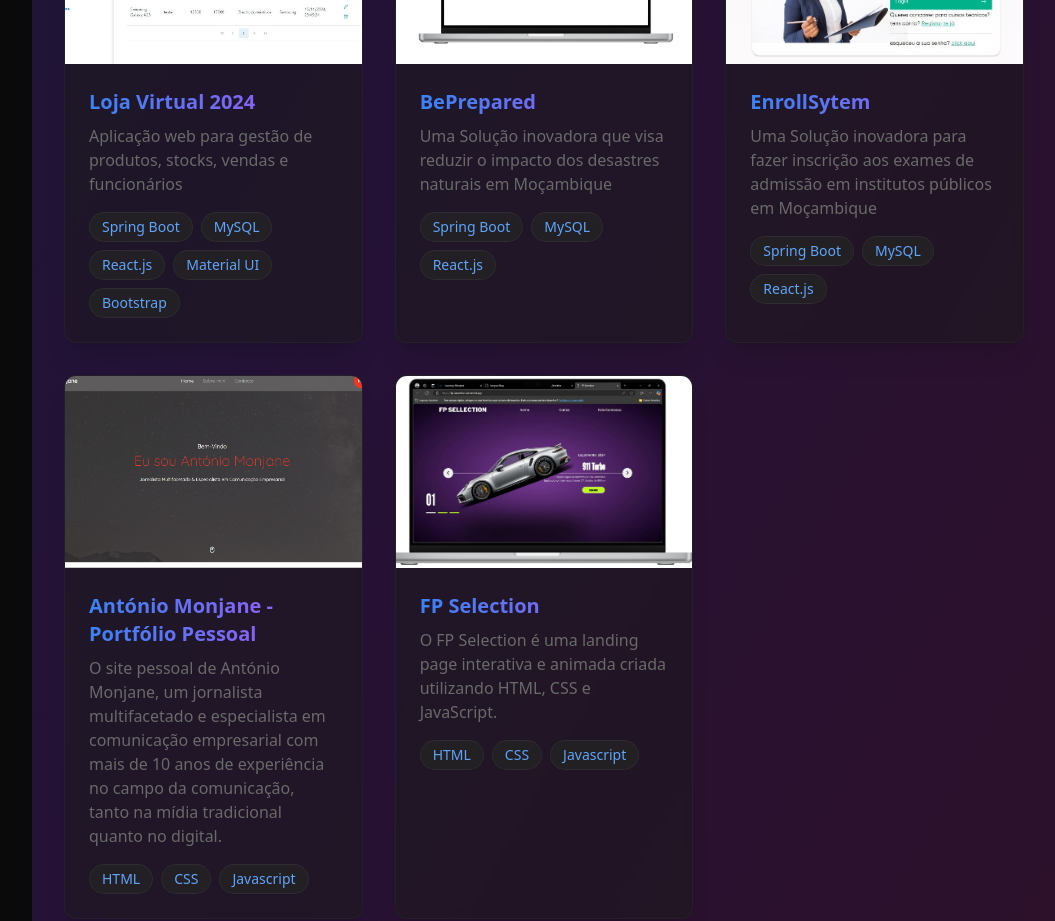
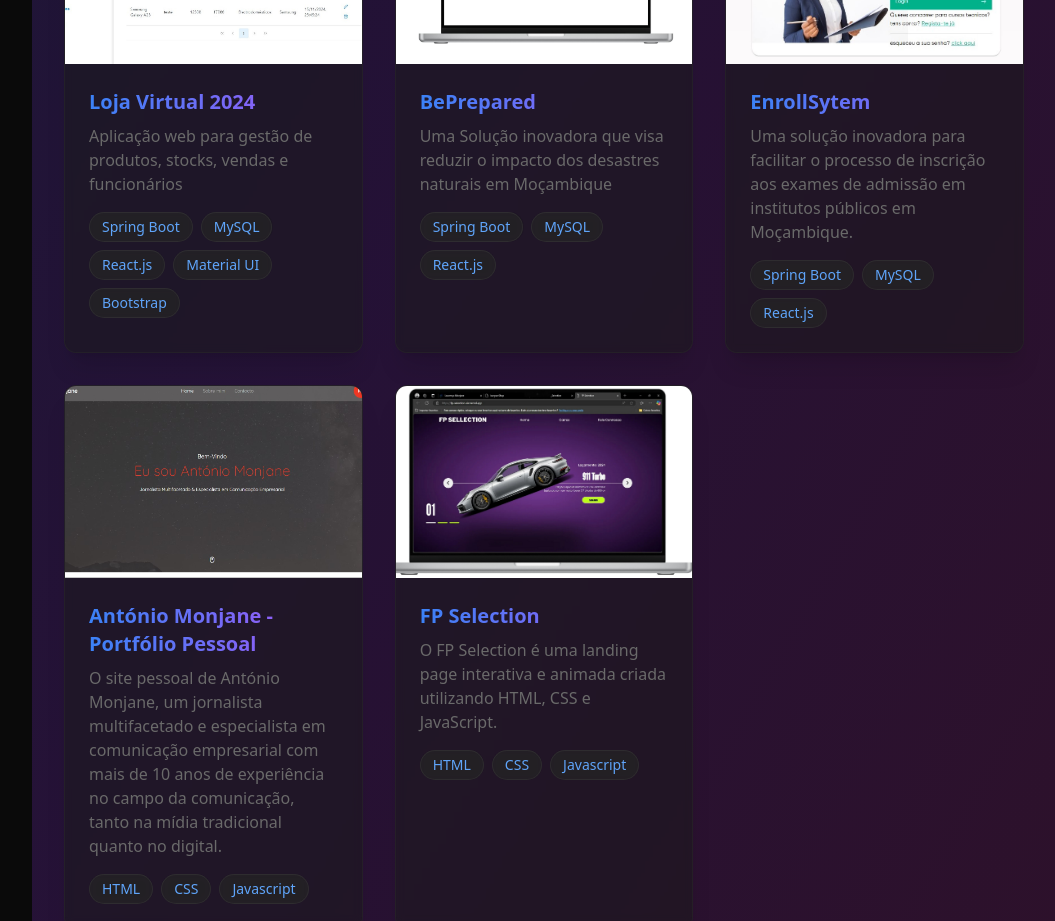
Before and after one commit to monjane10/portifolio10, a React (Vite) app: page / in a window 1280 px wide. Shown: the part 3860-4781 px from the top of the page, without its empty margins (224-1279 px from the left). Built offline with nearby package versions, Linux system fonts and the light colour scheme.

Commit message:
Melhorando o portifolio

```diff
--- a/src/components/Projects.tsx
+++ b/src/components/Projects.tsx
@@ -156,20 +156,20 @@ const Projects = () => {
     // 6) Highlight Keeper (Chrome Extension) + GitHub link
     {
       title: "EnrollSytem",
-      description: "Uma Solução inovadora para fazer inscrição aos exames de admissão em institutos públicos em Moçambique",
+      description: "Uma solução inovadora para facilitar o processo de inscrição aos exames de admissão em institutos públicos em Moçambique.",
       images: [
         "/assets/images/projects/enrolly.jpg",
       ],
       tech: ["Spring Boot", "MySQL", "React.js"],
-      githubUrl: "https://github.com/monjane10/bePrepared",
+      githubUrl: "https://github.com/Faustinojoao/bill-system-backend",
       details: {
         overview:
-          "Aplicação desenvolvida para facilitar o processo de inscrição aos exames de admissão ao institutos públicos em Moçambique",
+          "EnrollSytem é uma aplicação desenvolvida para facilitar a inscrição de alunos nos exames de admissão em institutos públicos de Moçambique. O sistema permite que os alunos se registem, escolham os cursos e as instituições desejadas, e acompanhem o estado das suas inscrições e os resultados dos exames.",
         features: [
-          "Contém todos os distritos, cidades, e provincias de Moçambique",
-          "Faz Cadastro de Utilizadores com rolles  ADIMIN e USER",
-          "O Adimin pode emitir ou adicionar um alerta",
-          "O utilizador é notificado em caso de alerta",
+          "Registo de todos os institutos de Moçambique.",
+          "Os alunos podem se cadastrar, selecionar o curso e a instituição desejada para se inscrever.",
+          "Os alunos podem acompanhar o estado de sua inscrição e verificar os resultados dos exames.",
+          "Sistema de gestão para administradores, permitindo a emissão de alertas.",
         ],
       },
     },
```
